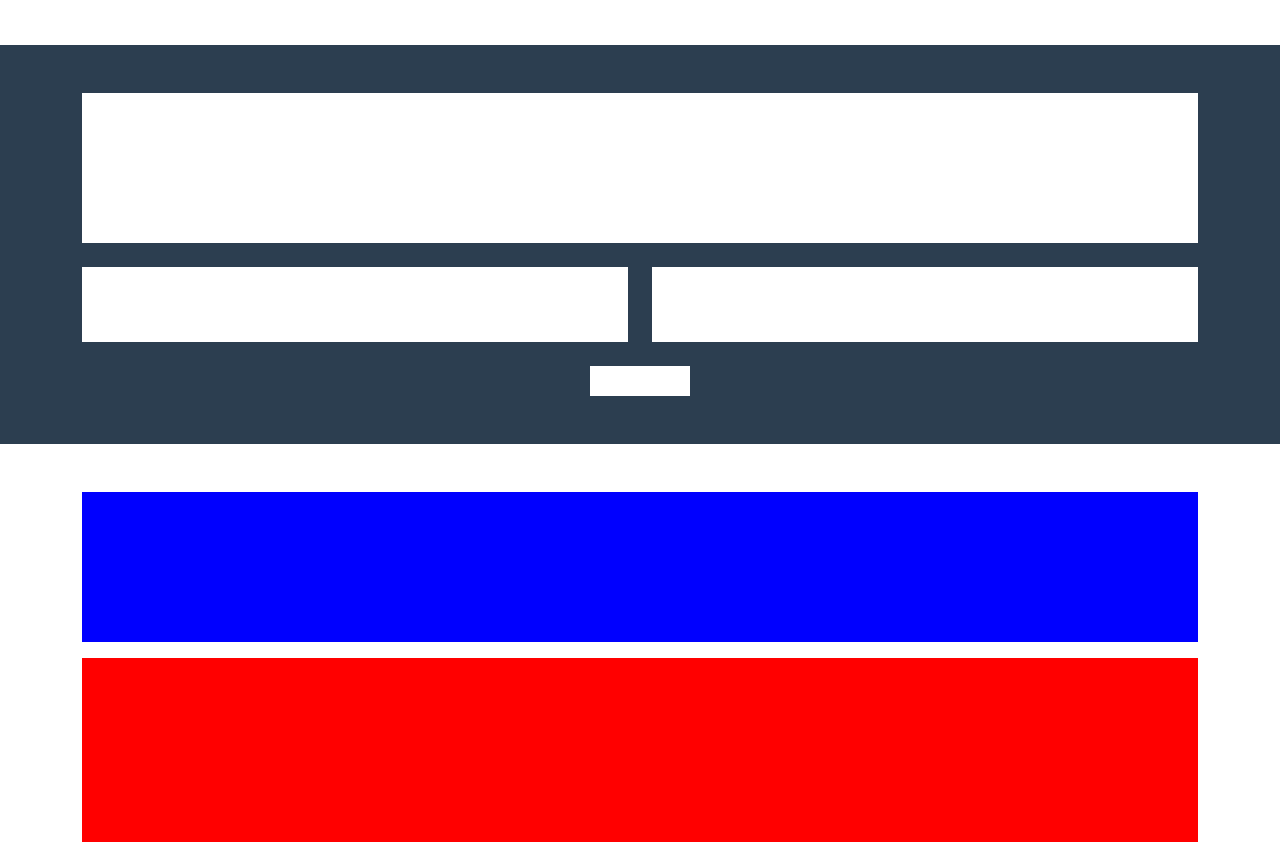
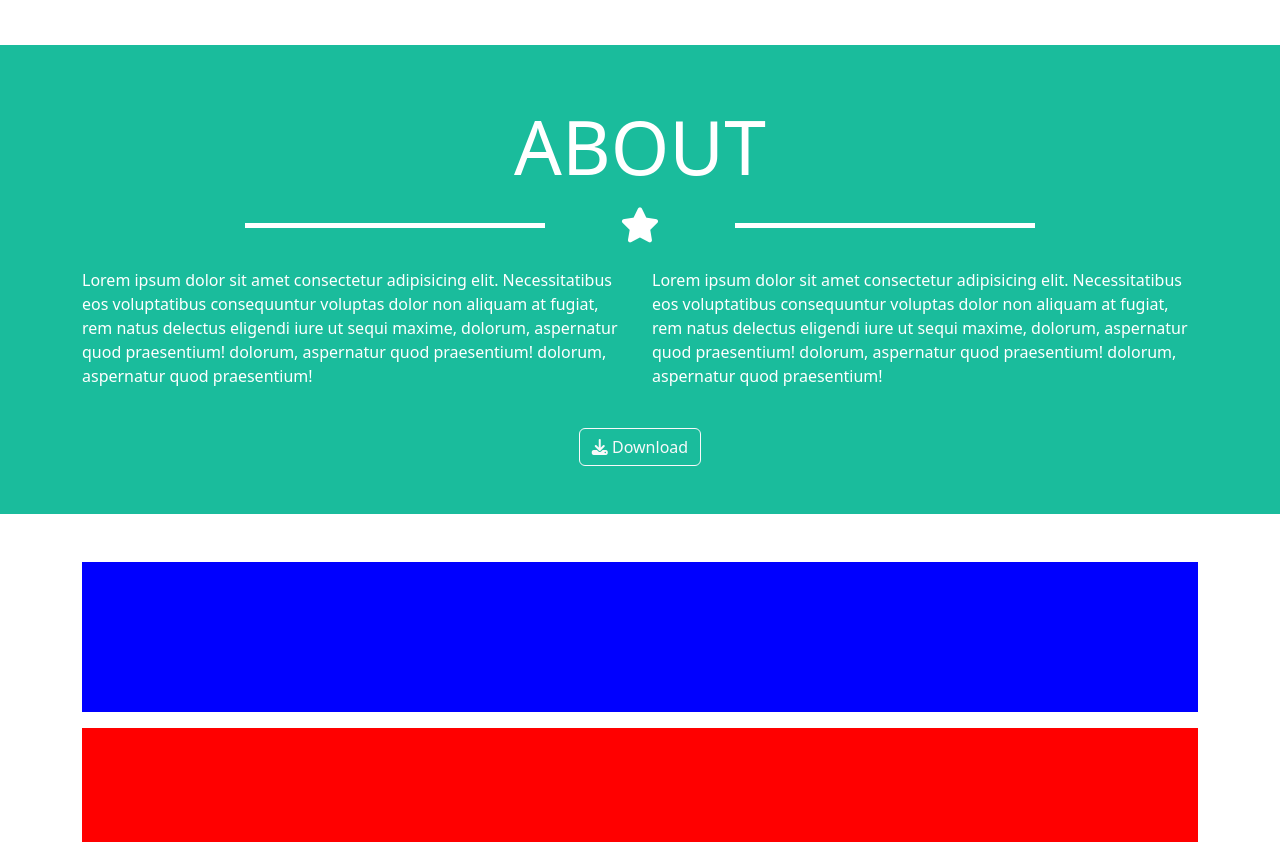
Before and after one commit to manuelgaleone/html-css-bootstrap-freelancer, a plain HTML site: page index.html in a window 1280 px wide. Shown: the part 1579-2421 px from the top of the page. Drawn offline with nearby package versions, Linux system fonts and the light colour scheme.

Commit message:
Fixed About

```diff
--- a/css/style.css
+++ b/css/style.css
@@ -103,8 +103,7 @@
 }
 
 .column_text {
-    background-color: white;
-    height: 75px;
+
 }
 
 .download_button {
--- a/index.html
+++ b/index.html
@@ -124,25 +124,42 @@
                 </div>
             </div>
         </div>
-        <div class="about_section bg_blue">
+        <div class="about_section bg_green">
             <div class="about_elements container py-5">
-                <div class="about_title">
+                <div class="divisor_star">
+                    <h2 class="divisor_title color_white text-center py-2">
+                        ABOUT
+                    </h2>
+                    <div class="row align_items_center justify-content-between">
+                        <div class="col-5 rectangle_divisor margin_left_auto">
 
+                        </div>
+                        <div class="col-2 star_divisor text-center">
+                            <i class="fa-solid fa-star color_white"></i>
+                        </div>
+                        <div class="col-5 rectangle_divisor margin_right_auto">
+
+                        </div>
+                    </div>
                 </div>
                 <div class="row">
                     <div class="col py-4">
                         <div class="column_text">
-
+                            <p class="color_white">
+                                Lorem ipsum dolor sit amet consectetur adipisicing elit. Necessitatibus eos voluptatibus consequuntur voluptas dolor non aliquam at fugiat, rem natus delectus eligendi iure ut sequi maxime, dolorum, aspernatur quod praesentium! dolorum, aspernatur quod praesentium! dolorum, aspernatur quod praesentium!
+                            </p>
                         </div>
                     </div>
                     <div class="col py-4">
                         <div class="column_text">
-
+                            <p class="color_white">
+                                Lorem ipsum dolor sit amet consectetur adipisicing elit. Necessitatibus eos voluptatibus consequuntur voluptas dolor non aliquam at fugiat, rem natus delectus eligendi iure ut sequi maxime, dolorum, aspernatur quod praesentium! dolorum, aspernatur quod praesentium! dolorum, aspernatur quod praesentium!
+                            </p>
                         </div>
                     </div>
                 </div>
-                <div class="download_button margin_left_right_auto">
-
+                <div class="button_download text-center">
+                    <a type="button" class="btn btn-outline-light"> <i class="fa-solid fa-download"></i> Download</a>
                 </div>
             </div>
         </div>
```
